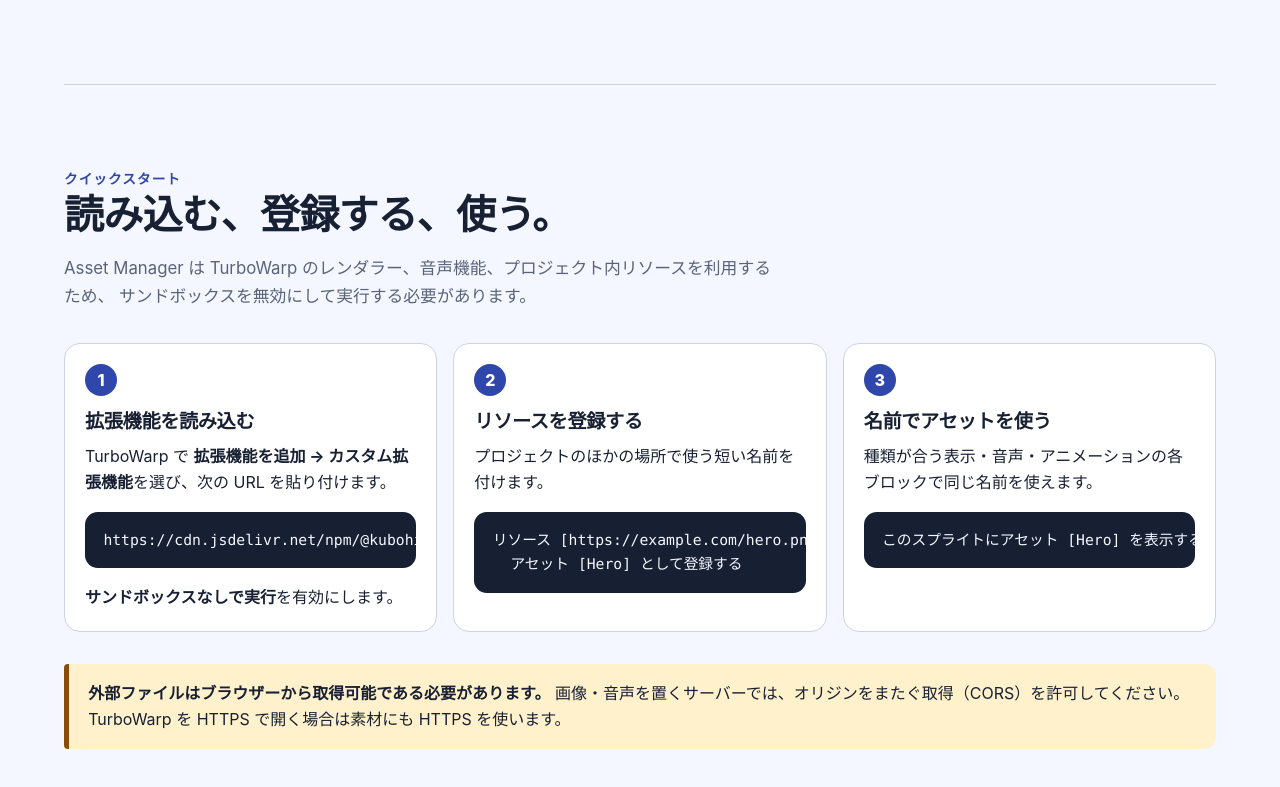
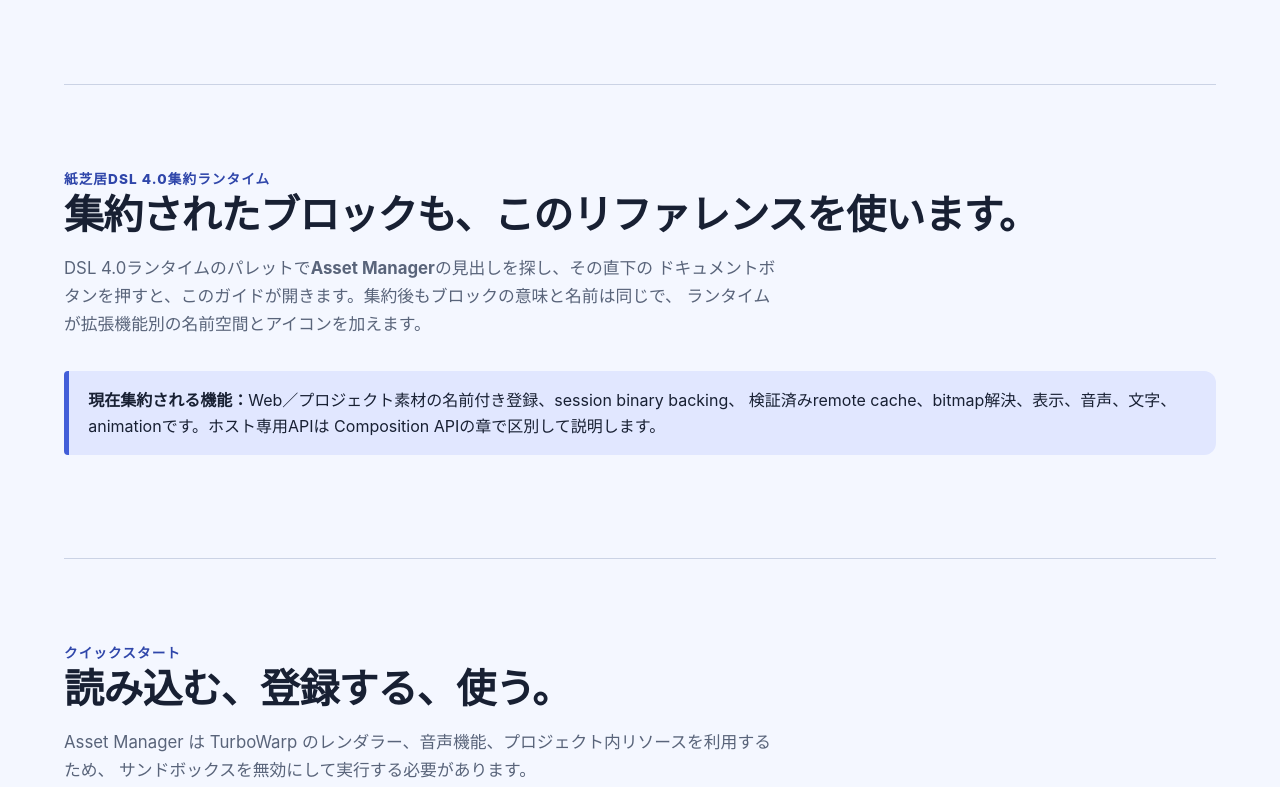
Before and after one commit to kubohiroya/turbowarp-asset-manager, a website built with Vite: page docs/ja/index.html in a window 1280 px wide. Shown: the part 545-1332 px from the top of the page. Built offline with nearby package versions, Linux system fonts and the light colour scheme.

Commit message:
docs(pages): explain DSL 4.0 bundle access (#102)
Co-authored-by: ci <ci@example.com>

```diff
--- a/docs/ja/index.html
+++ b/docs/ja/index.html
@@ -22,6 +22,7 @@
       </a>
       <nav class="app-bar-sections" aria-label="ガイドのセクション">
         <a href="#quick-start">はじめに</a>
+        <a href="#dsl4-bundle">DSL 4.0</a>
         <a href="#how-it-works">仕組み</a>
         <a href="#composition-cache">Composition API</a>
         <a href="#recipes">使用例</a>
@@ -64,6 +65,21 @@
           <div class="mini-node">スプライト・ステージ・音</div>
         </div>
       </div>
+    </section>
+
+    <section id="dsl4-bundle" class="section" aria-labelledby="dsl4-bundle-title">
+      <p class="eyebrow">紙芝居DSL 4.0集約ランタイム</p>
+      <h2 id="dsl4-bundle-title">集約されたブロックも、このリファレンスを使います。</h2>
+      <p class="section-intro">
+        DSL 4.0ランタイムのパレットで<strong>Asset Manager</strong>の見出しを探し、その直下の
+        ドキュメントボタンを押すと、このガイドが開きます。集約後もブロックの意味と名前は同じで、
+        ランタイムが拡張機能別の名前空間とアイコンを加えます。
+      </p>
+      <aside class="callout">
+        <strong>現在集約される機能：</strong>Web／プロジェクト素材の名前付き登録、session binary backing、
+        検証済みremote cache、bitmap解決、表示、音声、文字、animationです。ホスト専用APIは
+        Composition APIの章で区別して説明します。
+      </aside>
     </section>
 
     <section id="quick-start" class="section" aria-labelledby="quick-start-title">
```
Also changed, not shown: docs/index.html (+16 -0 lines).
